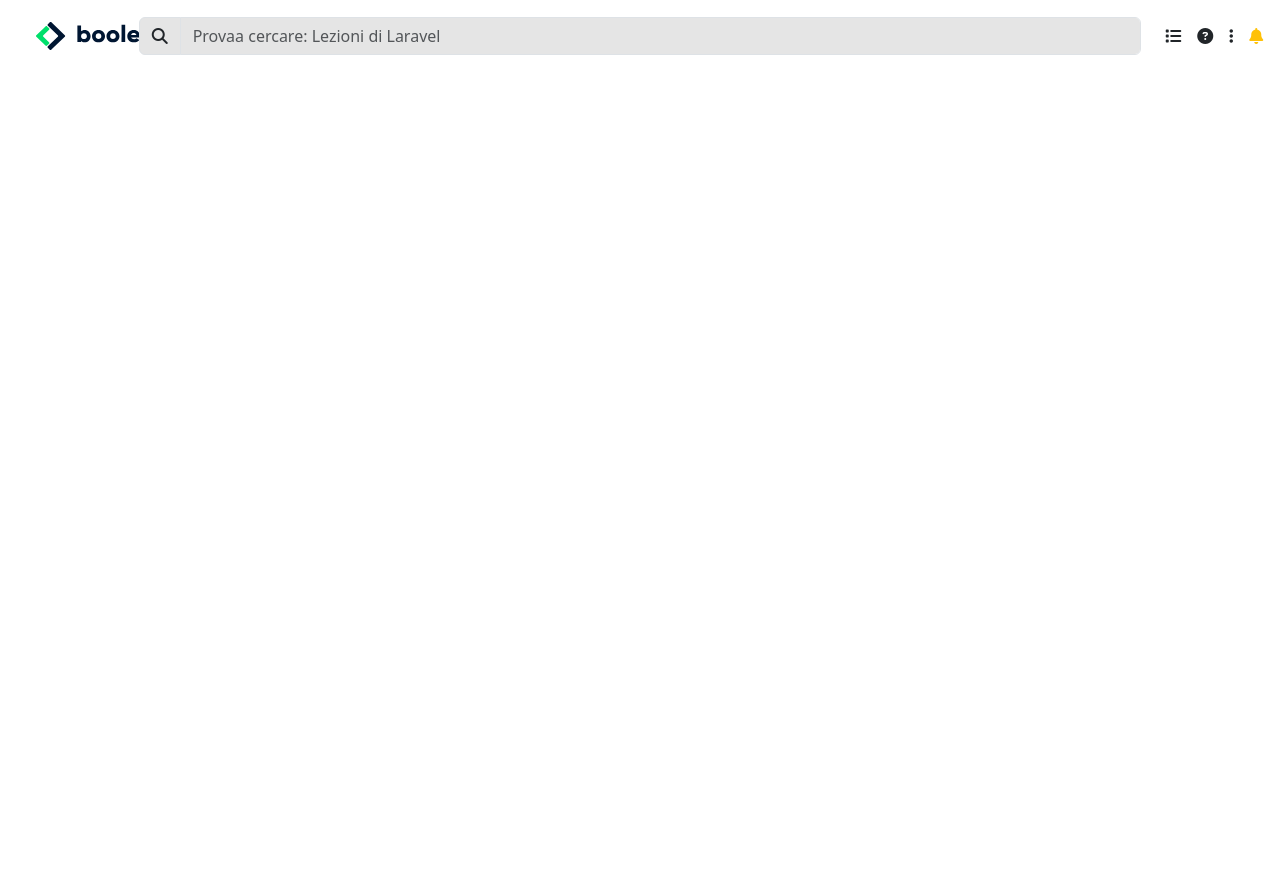
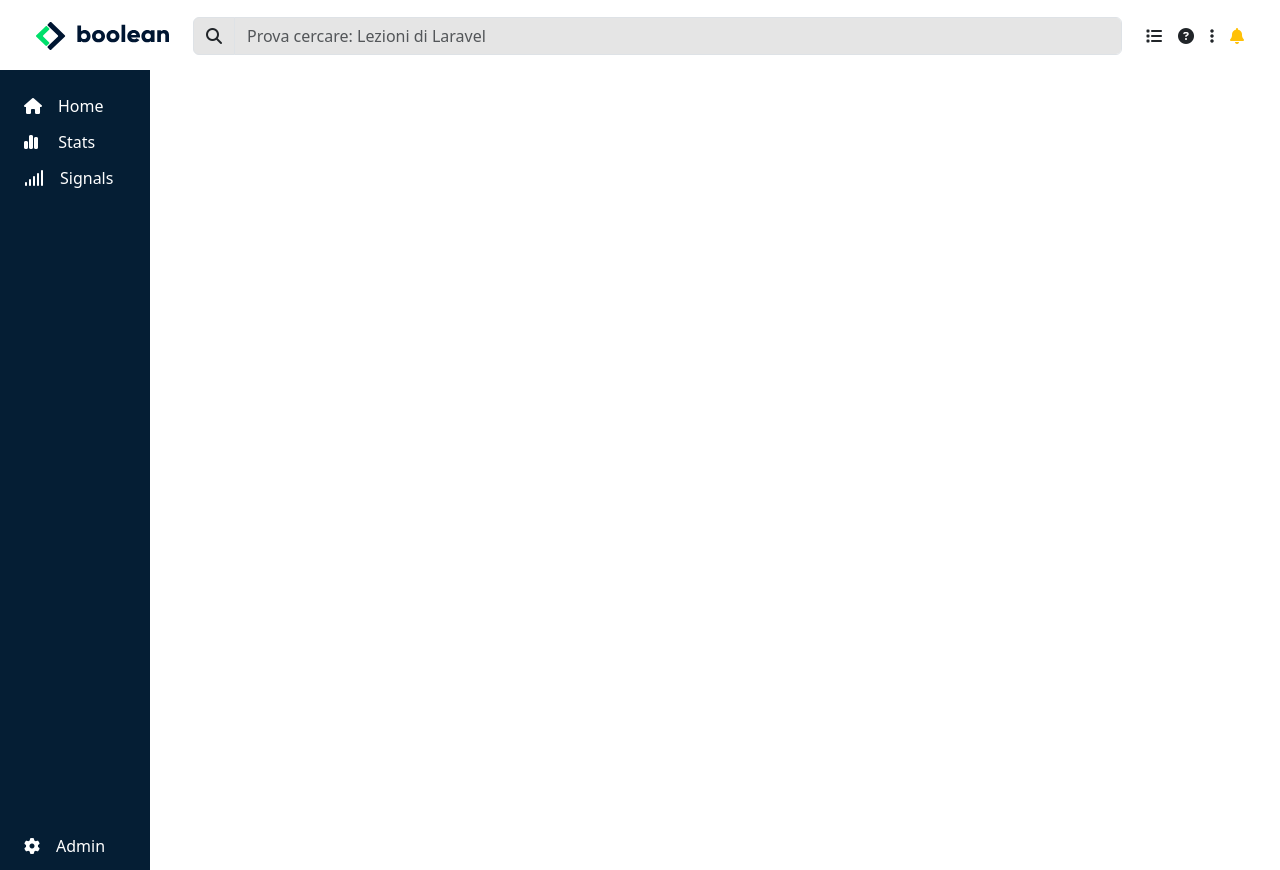
Before and after one commit to samuelebumbello/html-css-bootstrap-dashboard, a plain HTML site: page index.html in a window 1280 px wide. Before the commit the page ends 800 px from the top, so only its background shows below. Drawn offline with nearby package versions, Linux system fonts and the light colour scheme.

Commit message:
[add] menu-left

```diff
--- a/css/style.css
+++ b/css/style.css
@@ -3,9 +3,15 @@ body{
 }
 
 header{
-    position: fixed;
+    position: sticky;
     background-color: white;
     height: 70px;
+}
+
+a{
+    text-decoration: none;
+    color: white;
+    vertical-align: middle;
 }
 
 /************
@@ -31,7 +37,7 @@ header{
 }
 
 .img-fluid{
-    width: 70px;
+    width: 50px;
 }
 
 /***********************
@@ -39,7 +45,7 @@ header{
 ***********************/
 
 .left-menu{
-    background-color: blue;
-    width: 100px;
+    background-color: #051E34;
+    width: 150px;
     height: 100vh;
 }
--- a/index.html
+++ b/index.html
@@ -19,7 +19,7 @@
             <nav class="py-3 navbar-expand-md">
                 <div class="container-fluid">
                     <div class="row align-items-center">
-                        <div class="col-1">
+                        <div class="col-auto">
                             <div>
                                 <a href="#">
                                     <img class="d-none d-lg-block" src="img/logo.svg" alt="">
@@ -28,15 +28,15 @@
                             </div>
                         </div>
 
-                        <div class="col-10">
+                        <div class="col">
                             <form >
                                 <div class="input-group">
                                     <span class="input-group-text dc-form-bg" id="basic-addon1"><i class="fa-solid     fa-magnifying-glass"></i></span>
-                                    <input type="text" class="form-control dc-form-bg dc-form-color" placeholder="Provaa cercare: Lezioni di Laravel" aria-label="Username" aria-describedby="basic-addon1">
+                                    <input type="text" class="form-control dc-form-bg dc-form-color" placeholder="Prova cercare: Lezioni di Laravel" aria-label="Username" aria-describedby="basic-addon1">
                                 </div>
                             </form>
                         </div>
-                        <div class="col-1">
+                        <div class="col-auto">
                             <ul class="navbar-nav me-auto my-2 my-lg-0 ">
                                 <li class="nav-item d-none d-lg-block pe-3">
                                     <a class="nav-link" aria-current="page" href="#"><i class="fa-solid fa-list"></i></a>
@@ -69,7 +69,27 @@
     LEFT MENU
 --------------->
 
+<div class="left-menu d-flex justify-content-between text-center flex-column text-white pt-4 ps-4">
+    <div class="left-top text-start">
+        <div>
+            <a href="#"><i class="fa-solid fa-house pe-3 pb-3"></i>Home</a>
+        </div>
+        <div>
+            <a href="#"><i class="fa-solid fa-chart-simple pe-3 pb-3"></i>
+            <span>Stats</span>
+            </a>
+        </div>
+        <div>
+            <a href="#"><i class="fa-solid fa-signal pe-3 pb-3"></i>Signals</a>
+        </div>
+    </div>
+    <div class="left-bot text-start">
+        <div>
+            <a href="#"><i class="fa-sharp fa-solid fa-gear me-3 pb-3"></i>Admin</a>
+        </div>
+    </div>
 
+</div>
 
 
 
```
